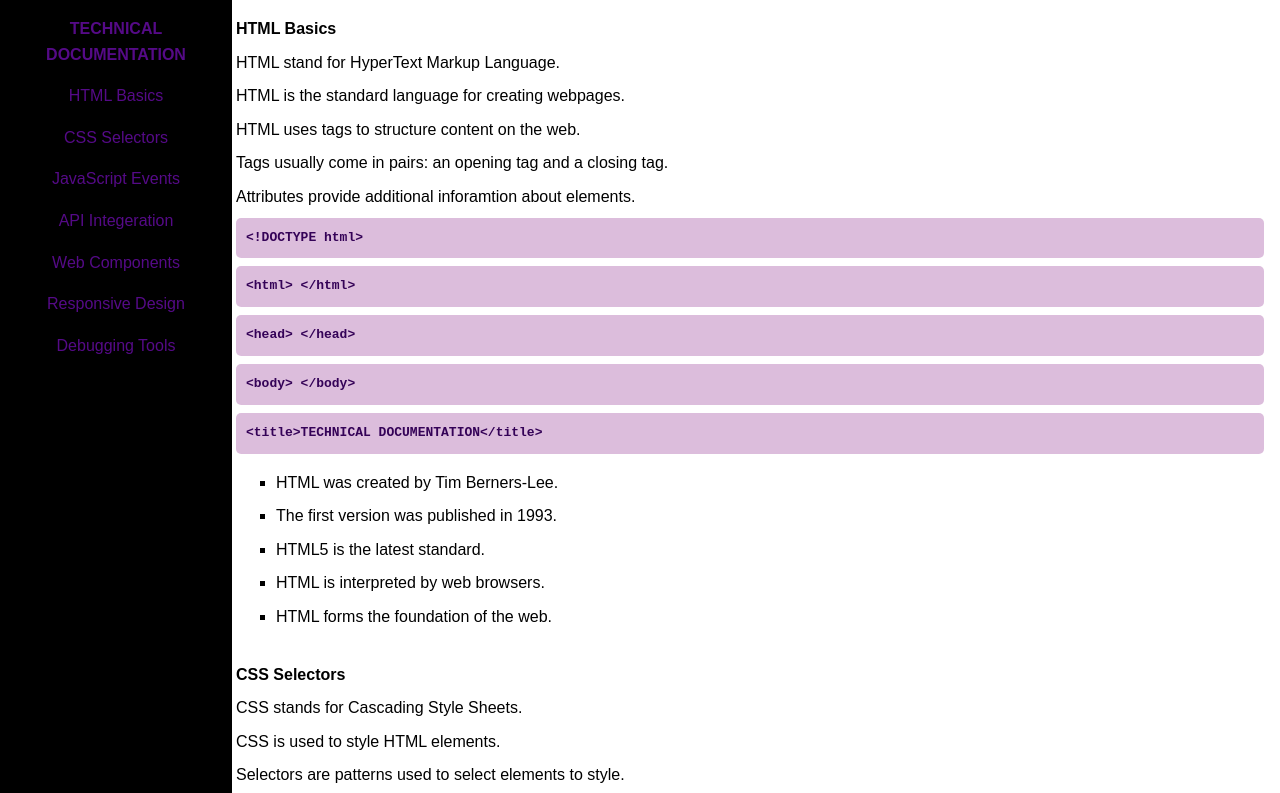
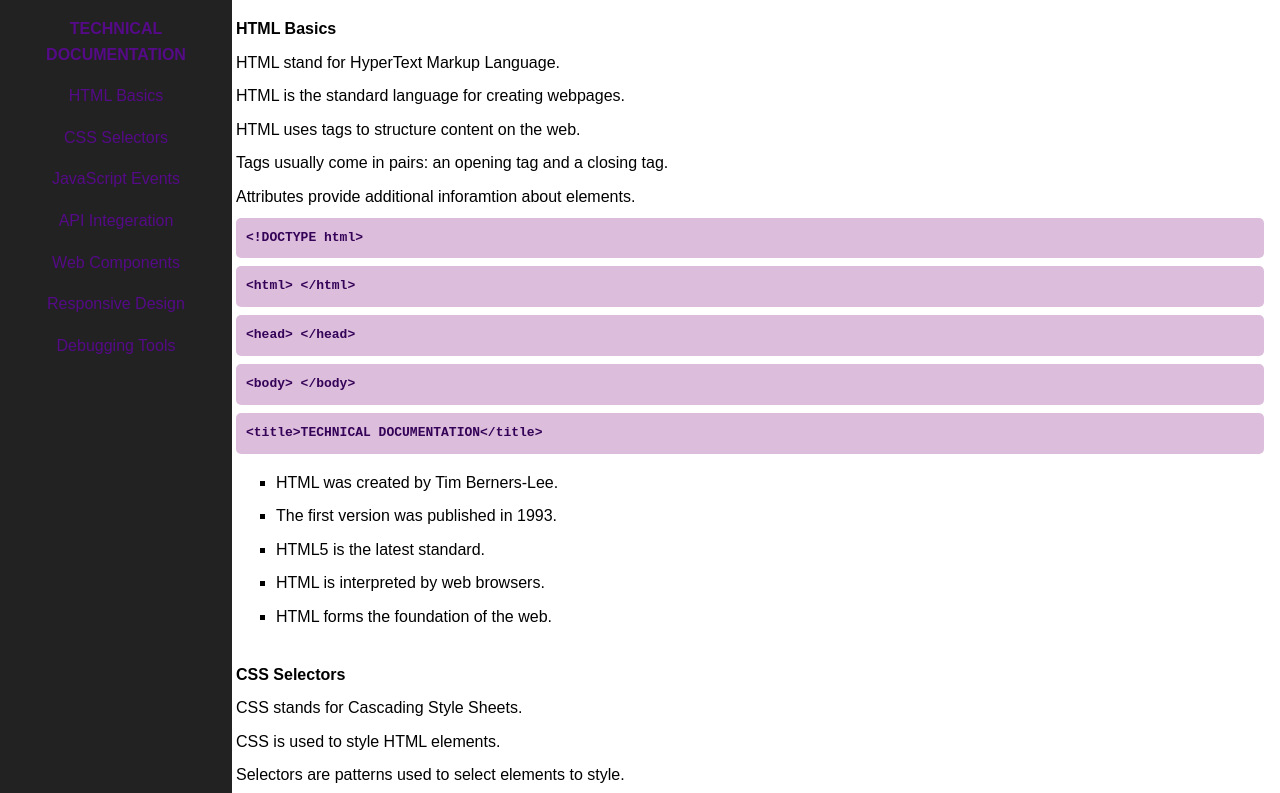
Before and after one commit to adanHub00/technical-docs-webpage, a plain HTML site: page index.html in a window 1280 px wide. Shown: the top 793 px of the page. Drawn offline with Linux system fonts and the light colour scheme.

Commit message:
Update Technical Documentation.styles.css

```diff
--- a/Technical Documentation.styles.css
+++ b/Technical Documentation.styles.css
@@ -27,7 +27,7 @@ p, code, li {
     left: 0;
     width: 200px;
     height: 100%;
-    background:#000;
+    background:#222222;
     color: #550a87;
     padding: 1em;
 }
```
